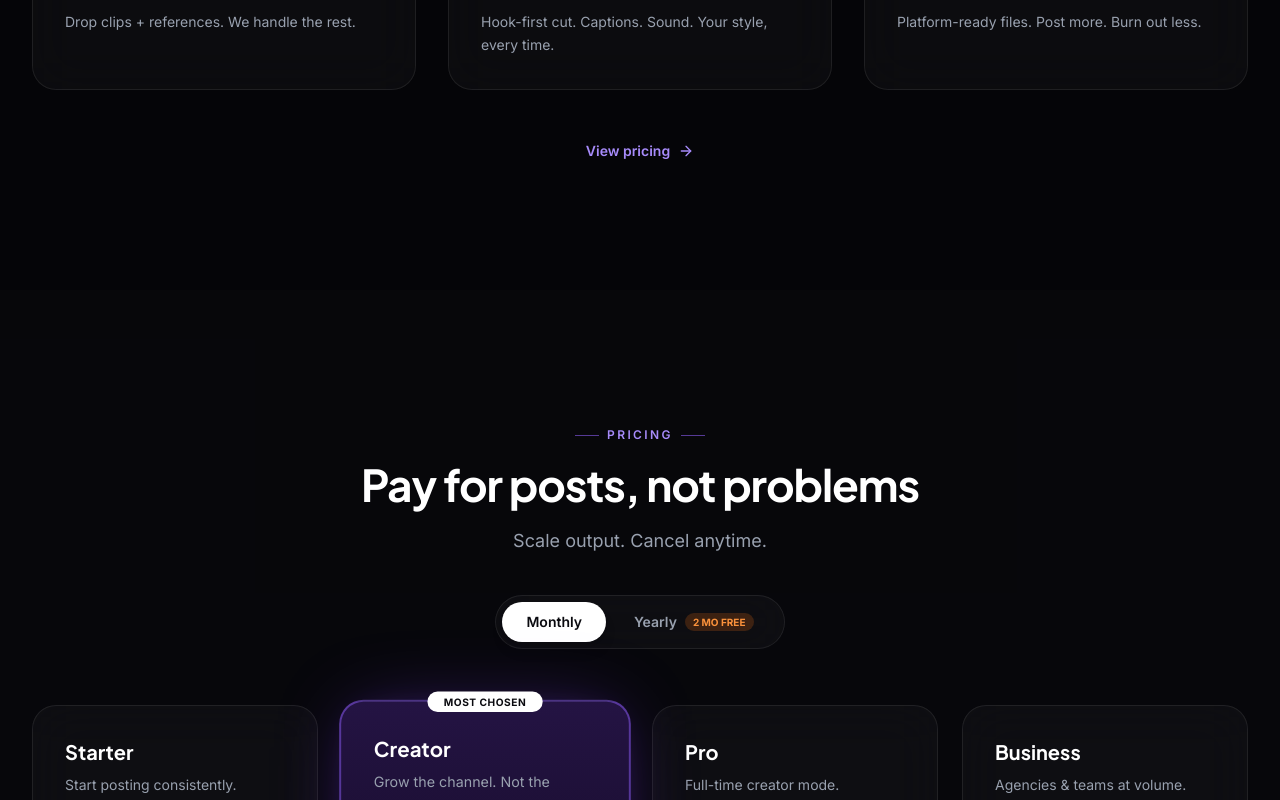
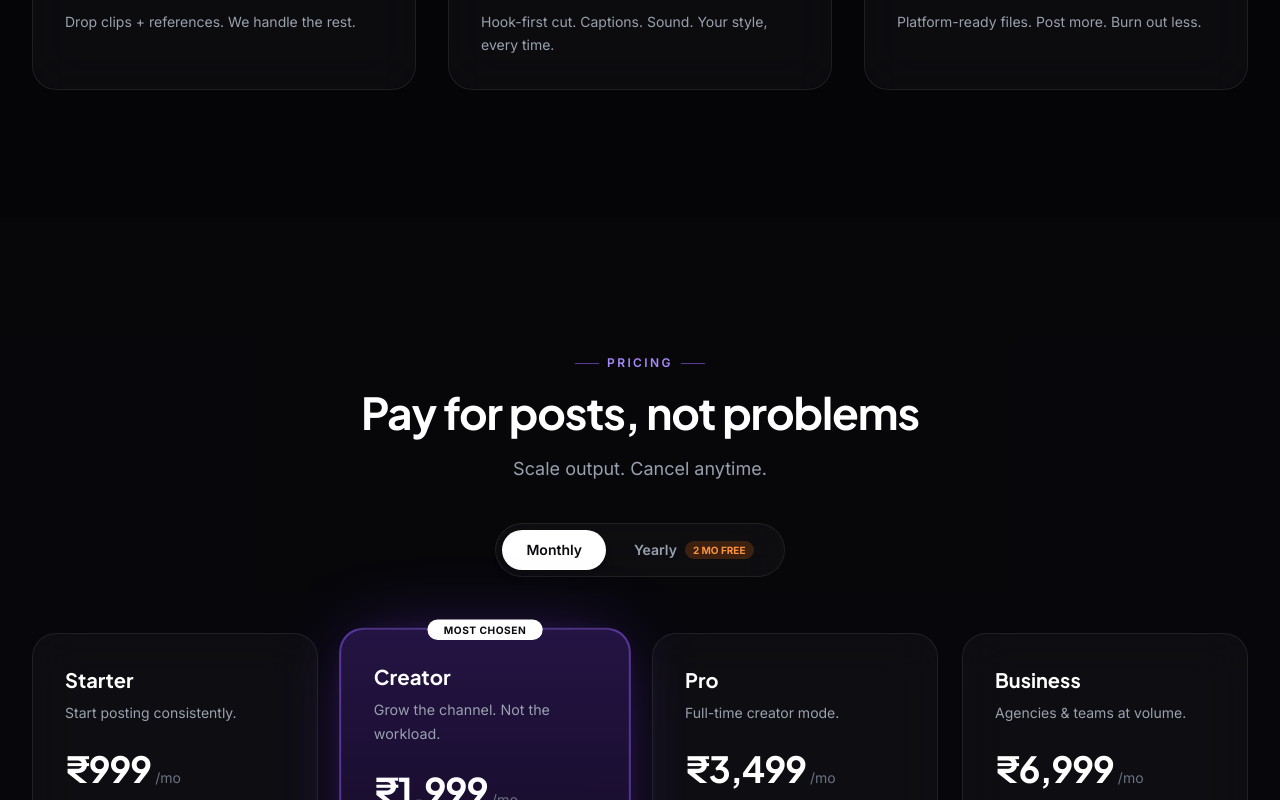
Before and after one commit to Vishal-16072000/ClipCraft, a React (Vite) app: page / in a window 1280 px wide. Shown: the part 3980-4780 px from the top of the page. Built offline with nearby package versions, Linux system fonts and the light colour scheme; no server answers.

Commit message:
Fixed vishal@clipcraft.com

```diff
--- a/src/components/sections/HowItWorks.tsx
+++ b/src/components/sections/HowItWorks.tsx
@@ -41,7 +41,7 @@ export function HowItWorks() {
           ))}
         </div>
 
-        <div className="mt-12 text-center">
+        {/* <div className="mt-12 text-center">
           <a
             href="#pricing"
             className="inline-flex items-center gap-2 text-brand-400 hover:text-brand-300 font-semibold text-sm transition-colors"
@@ -49,7 +49,7 @@ export function HowItWorks() {
             {howItWorksSection.cta}
             <ArrowRight className="h-4 w-4" />
           </a>
-        </div>
+        </div> */}
       </div>
     </section>
   );
--- a/src/data/content.ts
+++ b/src/data/content.ts
@@ -2,7 +2,7 @@ export const siteConfig = {
   name: "ClipCraft",
   tagline: "Premium managed editing for creators who scale",
   domain: "clipcraft.in",
-  email: "contact@clipcraft.in",
+  email: "vishal@clipcraft.in",
   instagram: "@clipcraft.in",
   youtube: "@ClipCraftHQ",
 };
```
